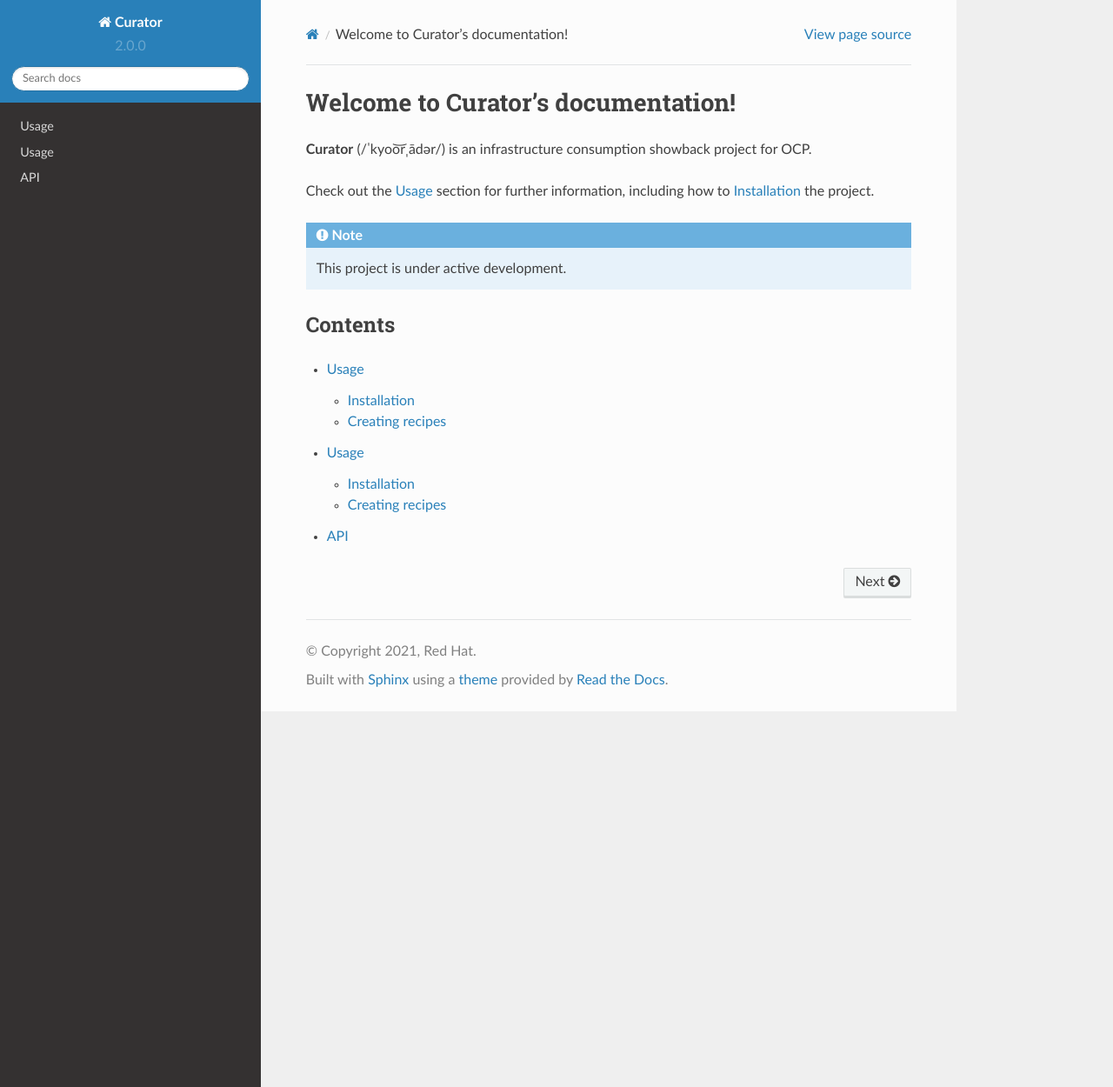
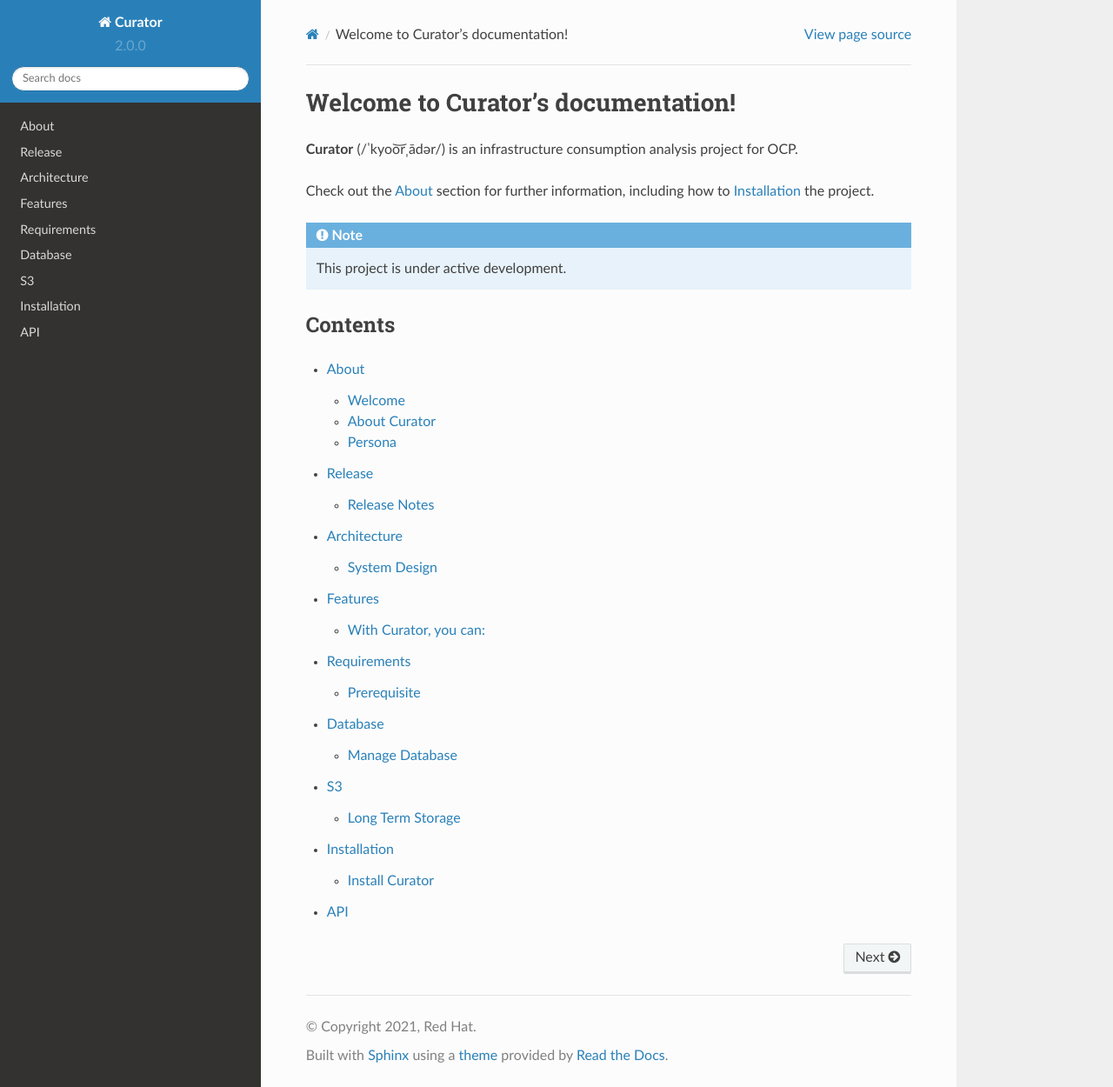
Before and after one commit to gagansk/curator-doc, a Sphinx documentation site: the page built from docs/source/index.rst, in a window 1280 px wide and 1250 px high. Shown: the whole window at 87% size. Built offline with Sphinx 7.4.7 and the Read the Docs theme 2.0.0, drawn with Linux system fonts in a browser that asks for light colours.

Commit message:
Curator Doc Skeleton

```diff
--- /dev/null
+++ b/docs/source/about.rst
@@ -0,0 +1,14 @@
+About
+=====
+
+Welcome
+------------
+<ToDo>
+
+About Curator
+-------------
+<ToDo>
+
+Persona
+-------
+<ToDo>
--- a/docs/source/api.rst
+++ b/docs/source/api.rst
@@ -4,4 +4,4 @@
 .. autosummary::
    :toctree: generated
 
-   lumache
+   curator
--- /dev/null
+++ b/docs/source/architecture.rst
@@ -0,0 +1,6 @@
+Architecture
+============
+
+System Design
+-------------
+<To Do>
--- /dev/null
+++ b/docs/source/database.rst
@@ -0,0 +1,6 @@
+Database
+========
+
+Manage Database
+---------------
+<ToDo>
--- /dev/null
+++ b/docs/source/features.rst
@@ -0,0 +1,6 @@
+Features
+========
+
+With Curator, you can:
+----------------------
+<To Do>
--- a/docs/source/index.rst
+++ b/docs/source/index.rst
@@ -1,9 +1,9 @@
 Welcome to Curator's documentation!
 ===================================
 
-**Curator** (/ˈkyo͝orˌādər/) is an infrastructure consumption showback project for OCP.
+**Curator** (/ˈkyo͝orˌādər/) is an infrastructure consumption analysis project for OCP.
 
-Check out the :doc:`usage` section for further information, including
+Check out the :doc:`about` section for further information, including
 how to :ref:`installation` the project.
 
 .. note::
@@ -15,6 +15,12 @@
 
 .. toctree::
 
-   usage
+   about
+   release
+   architecture
+   features
+   requirements
+   database
+   s3
    installation
    api
--- /dev/null
+++ b/docs/source/release.rst
@@ -0,0 +1,9 @@
+Release
+=======
+
+.. _releaseNotes:
+
+Release Notes
+-------------
+Version 2.0
+<To Do>
--- /dev/null
+++ b/docs/source/requirements.rst
@@ -0,0 +1,6 @@
+Requirements
+============
+
+Prerequisite
+------------
+<ToDo>
--- /dev/null
+++ b/docs/source/s3.rst
@@ -0,0 +1,6 @@
+S3
+==
+
+Long Term Storage
+-----------------
+<ToDo>
```
Also changed, not shown: docs/source/installation.rst (+4 -30 lines), docs/source/introduction.rst (added, +33 -0 lines).
